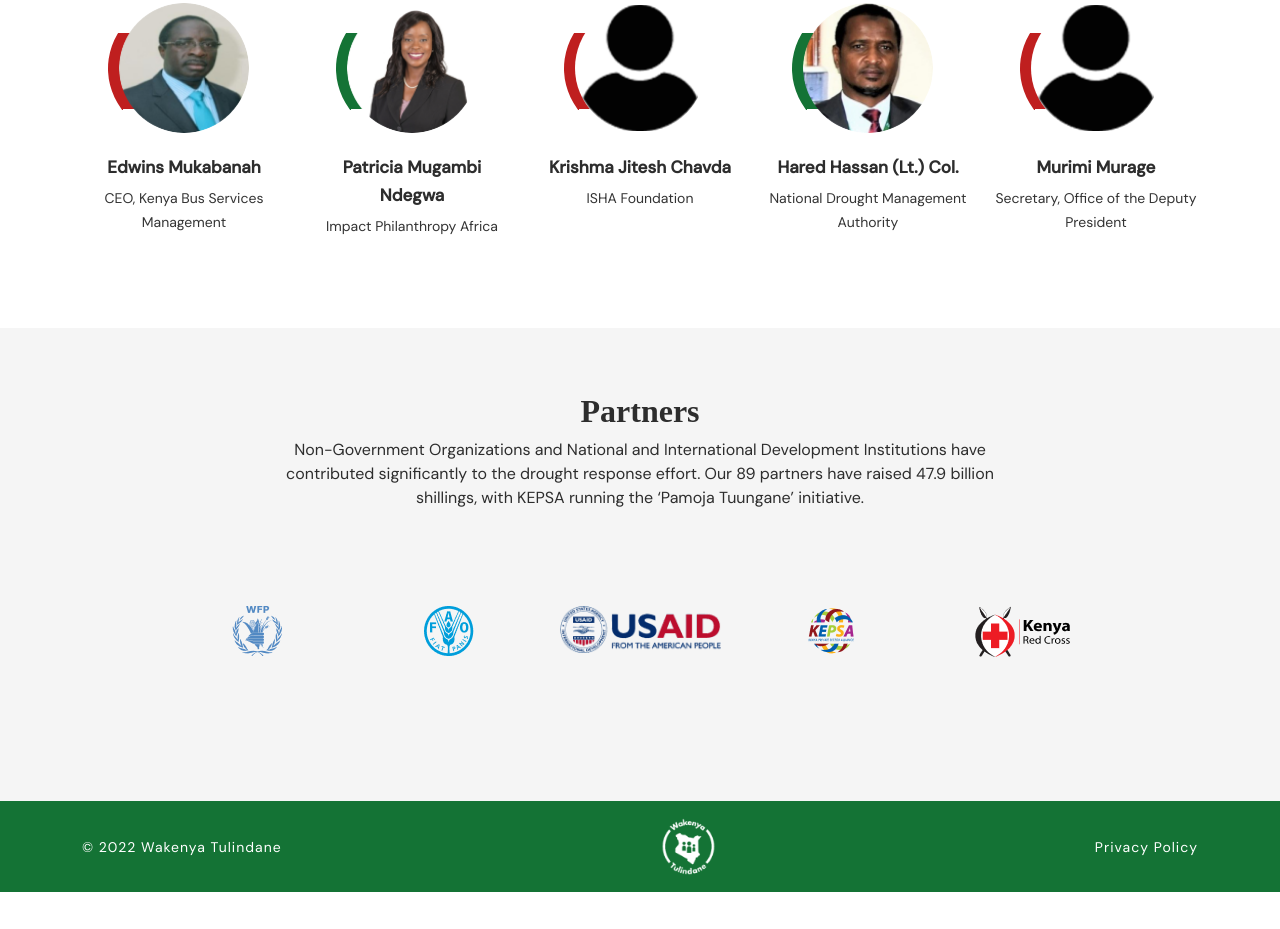
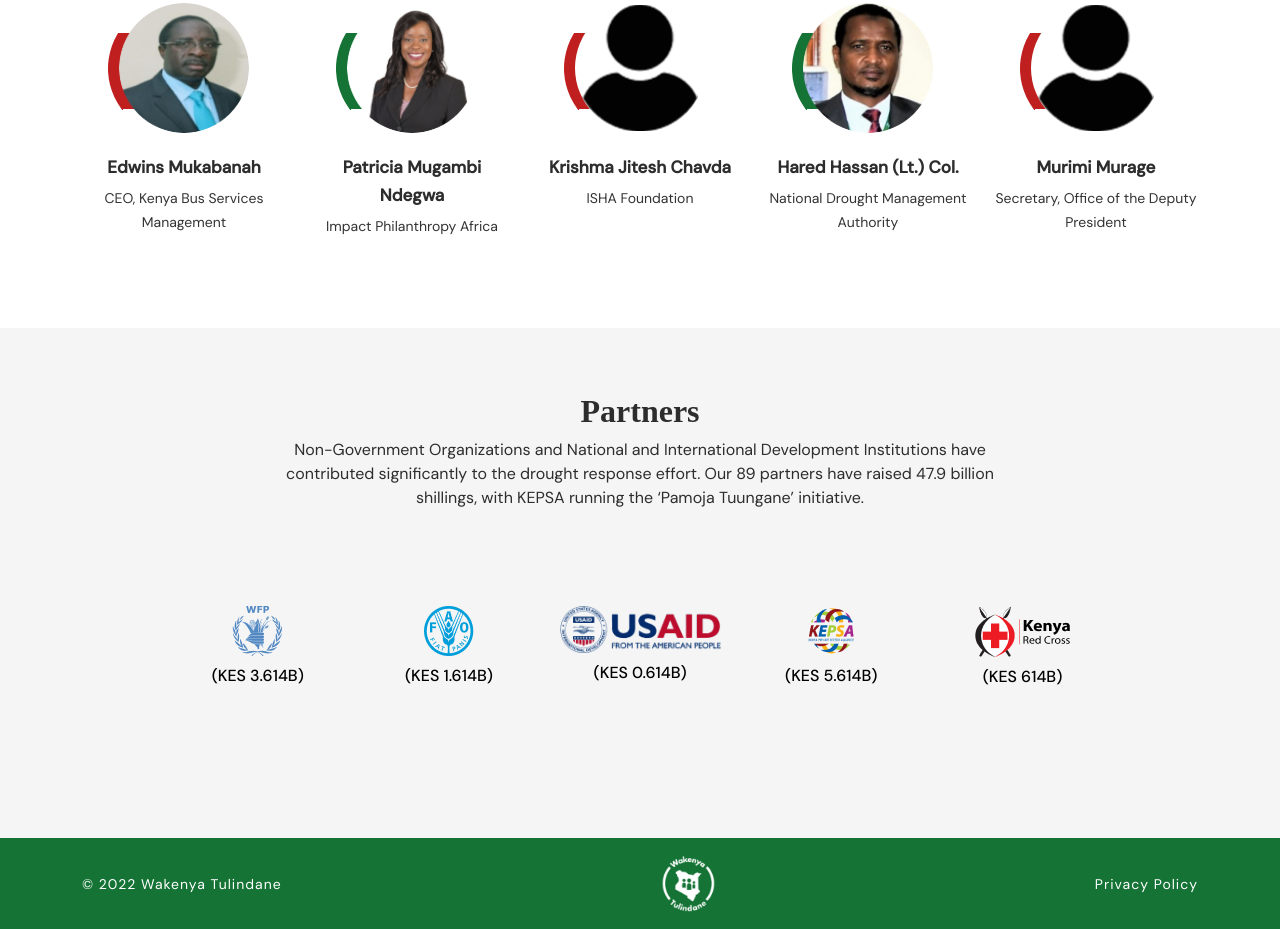
Before and after one commit to mosesmativo/Wakenya-Tulindane, a plain HTML site: page index.html in a window 1280 px wide. Shown: the part 2398-3327 px from the top of the page. Before the commit the page ends 3290 px from the top, so only its background shows below. Drawn offline with Linux system fonts and the light colour scheme.

Commit message:
Partners

```diff
--- a/css/style.css
+++ b/css/style.css
@@ -64,6 +64,11 @@ a{
   height: auto;
   padding: 3px 15px;
   font-size: 14px;
+  transition: ease-in-out 0.3s;
+}
+.header-area .classynav .menu-btnarea ul li a:hover{
+  background-color: #147335;
+  color: #fff !important;
 }
 .menu-btnarea ul li a{
   color: #FFF;
@@ -457,3 +462,12 @@ footer{
 .btn-readmore-arrow:hover{
   color: rgba(20, 115, 53, 0.6) !important;
 }
+.partners-slider a{
+  color: #000;
+  font-size: 16px;
+  text-decoration: none;
+}
+.partners-slider a h3{
+  font-size: 16px;
+  padding-top: 10px;
+}
--- a/index.html
+++ b/index.html
@@ -371,12 +371,24 @@
             <div class="row">
                 <div class="col-12 col-lg-10 partner-holder mx-auto pt-5 pb-5 mb-5">
                     <div class="partners-slider owl-carousel owl-theme">
-                        <li><a href=""><img src="images/logo-1.png" alt="" /></a></li>
-                        <li><a href=""><img src="images/logo-2.png" alt="" /></a></li>
-                        <li><a href=""><img src="images/logo-3.png" alt="" /></a></li>
-                        <li><a href=""><img src="images/logo-4.png" alt="" /></a></li>
-                        <li><a href=""><img src="images/logo-5.png" alt="" /></a></li>
-                        <li><a href=""><img src="images/logo-6.png" alt="" /></a></li>
+                        <li><a href=""><img src="images/logo-1.png" alt="" />
+                                <h3>(KES 0.614B)</h3>
+                            </a></li>
+                        <li><a href=""><img src="images/logo-2.png" alt="" />
+                                <h3>(KES 3.614B)</h3>
+                            </a></li>
+                        <li><a href=""><img src="images/logo-3.png" alt="" />
+                                <h3>(KES 1.614B)</h3>
+                            </a></li>
+                        <li><a href=""><img src="images/logo-4.png" alt="" />
+                                <h3>(KES 0.614B)</h3>
+                            </a></li>
+                        <li><a href=""><img src="images/logo-5.png" alt="" />
+                                <h3>(KES 5.614B)</h3>
+                            </a></li>
+                        <li><a href=""><img src="images/logo-6.png" alt="" />
+                                <h3>(KES 614B)</h3>
+                            </a></li>
                     </div>
                 </div>
             </div>
```
